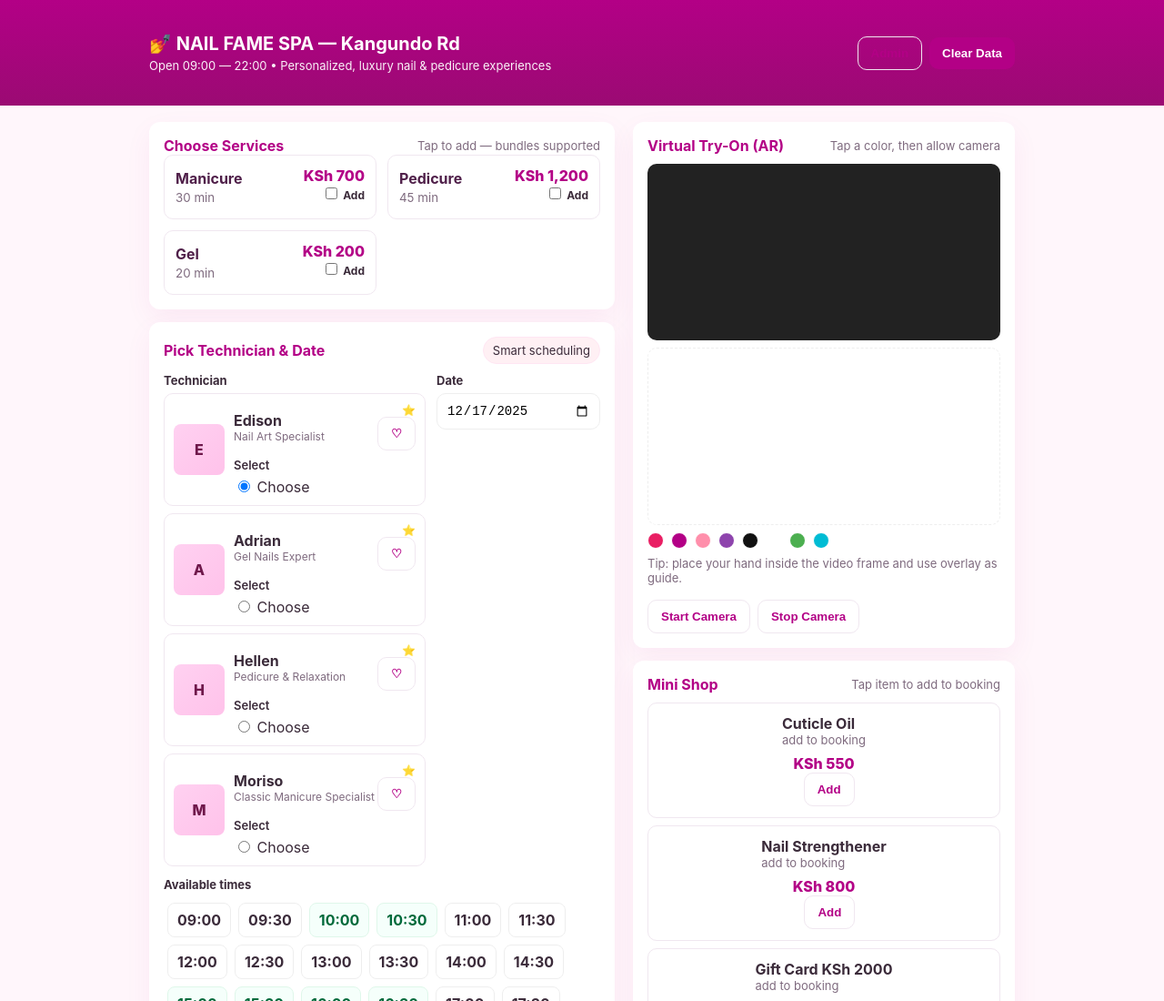
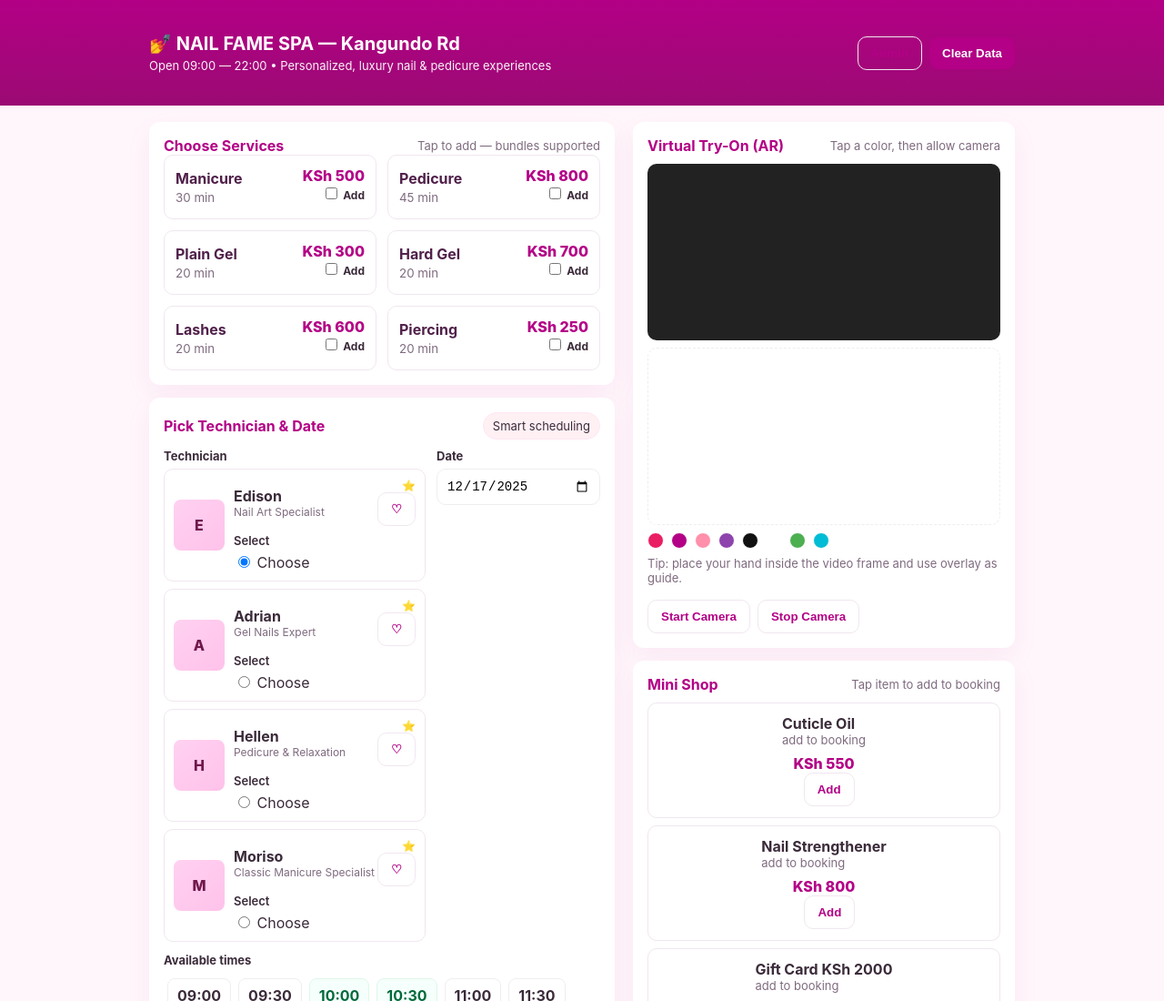
Before and after one commit to 1an226/nail-fame-spa, a plain HTML site: page docs/index.html in a window 1280 px wide. Shown: the top 1100 px of the page at 91% size. Drawn offline with Linux system fonts and the light colour scheme.

Commit message:
Update service prices and add new services

```diff
--- a/docs/index.html
+++ b/docs/index.html
@@ -265,9 +265,12 @@
    DATA & STATE
    ============================ */
 const SERVICES = [
-  {id:"Manicure", price:700, mins:30},
-  {id:"Pedicure", price:1200, mins:45},
-  {id:"Gel", price:200, mins:20}
+  {id:"Manicure", price:500, mins:30},
+  {id:"Pedicure", price:800, mins:45},
+  {id:"Plain Gel", price:300, mins:20},
+  {id:"Hard Gel", price:700, mins:20},
+  {id:"Lashes", price:600, mins:20},
+  {id:"Piercing", price:250, mins:20}
 ];
 const TECHS = [
   {id:"Edison", bio:"Nail Art Specialist", fav:false},
```
